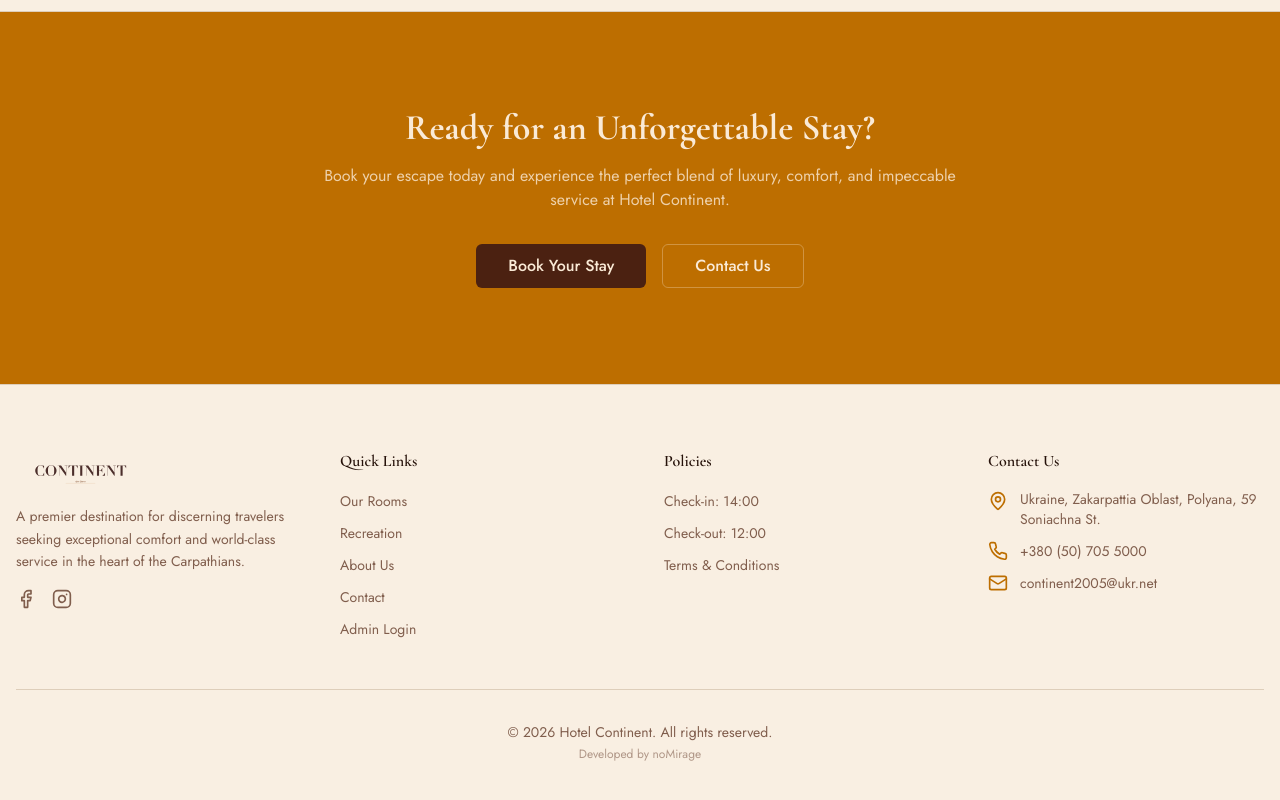
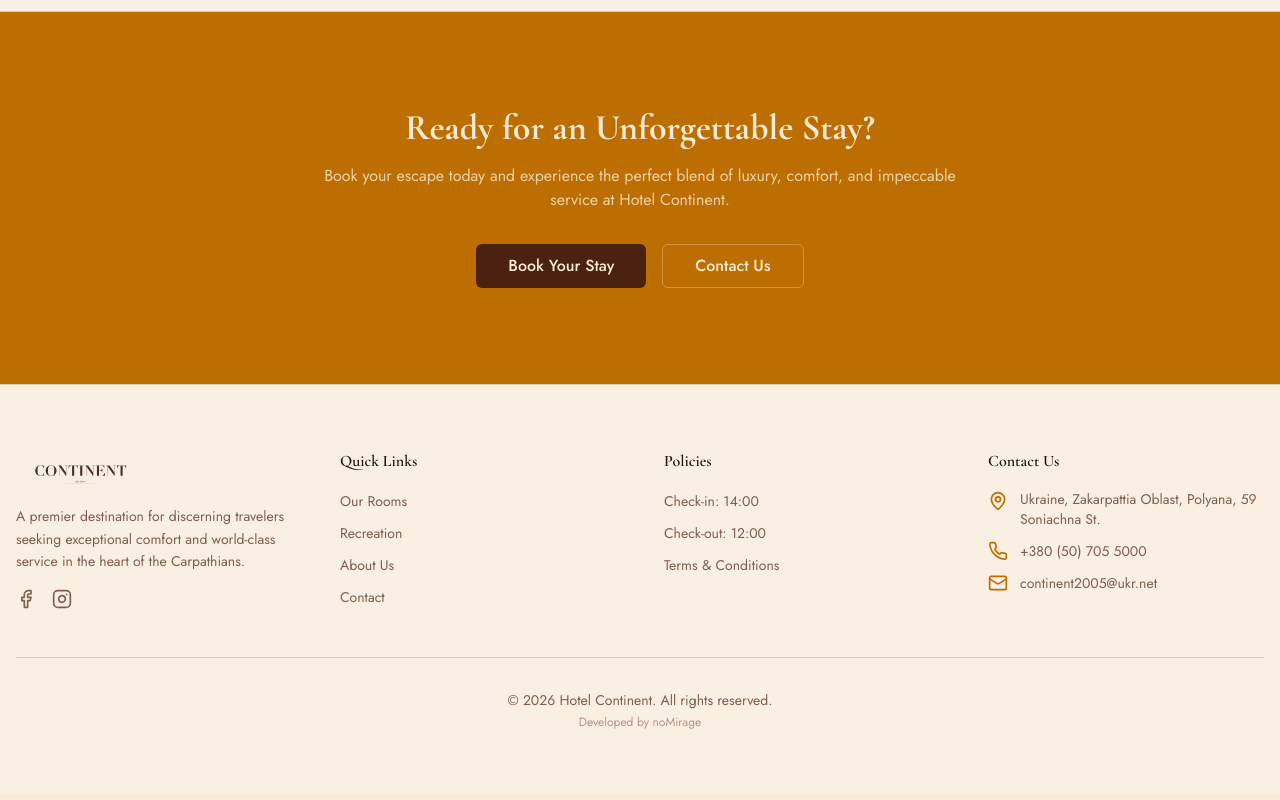
Before and after one commit to noMirage/hotel-continent-website, a React (Vite) app: page / in a window 1280 px wide. Shown: the part 6797-7597 px from the top of the page. Built offline with nearby package versions, Linux system fonts and the light colour scheme; no server answers; the database is empty; the HTML template or start-up script is replaced by a standard one.

Commit message:
fix: remove admin login link from footer for improved user experience

```diff
--- a/src/components/layout/Footer.tsx
+++ b/src/components/layout/Footer.tsx
@@ -42,9 +42,6 @@ export function Footer() {
               <li><Link to="/leisure" className="text-sm text-muted-foreground hover:text-primary transition-colors">{t("nav.leisure")}</Link></li>
               <li><Link to="/about" className="text-sm text-muted-foreground hover:text-primary transition-colors">{t("footer.aboutUs")}</Link></li>
               <li><Link to="/contact" className="text-sm text-muted-foreground hover:text-primary transition-colors">{t("footer.contact")}</Link></li>
-              <li>
-                <Link to="/admin" className="text-sm text-muted-foreground hover:text-primary transition-colors">{t("footer.adminLogin")}</Link>
-              </li>
             </ul>
           </div>
 
```
